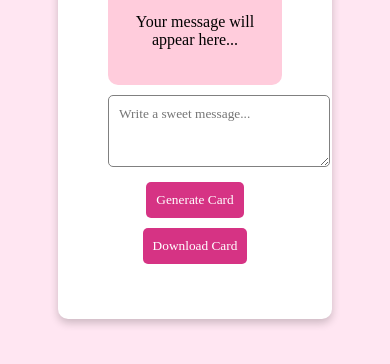
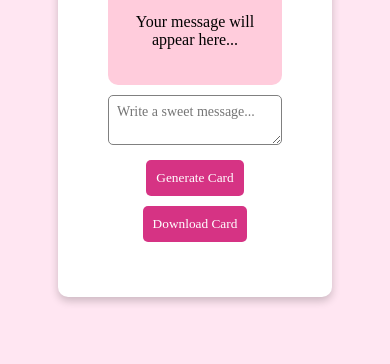
Before and after one commit to Abbinayasri/Virtual_card_generator, a plain HTML site: page index.html in a window 390 px wide. Shown: the part 466-830 px from the top of the page. Drawn offline with nearby package versions, Linux system fonts and the light colour scheme.

Commit message:
Update style.css

```diff
--- a/style.css
+++ b/style.css
@@ -36,9 +36,10 @@ h1 {
   color: #d63384;
 }
 textarea {
-  width: calc(100% - 20px);
+  width: 100%;
+  max-width: 100%;
   padding: 10px;
-  margin: 10px auto;
+  margin: 10px 0;
   border-radius: 5px;
   border: 1px solid gray;
   display: block;
@@ -46,12 +47,20 @@ textarea {
   resize: both;
   min-height: 50px;
   max-height: 300px;
-  min-width: 200px;
+  min-width: 100%;
+  box-sizing: border-box;
+  outline: none;
+  font-size: 16px;
+}
+textarea:focus {
+  border: 1px solid #d63384;
   outline: none;
 }
-textarea:focus {
-  border: 1px solid gray;
-  outline: none;
+@media (max-width: 600px) {
+  textarea {
+    font-size: 14px;
+    padding: 8px;
+  }
 }
 button {
   background: #d63384;
```
